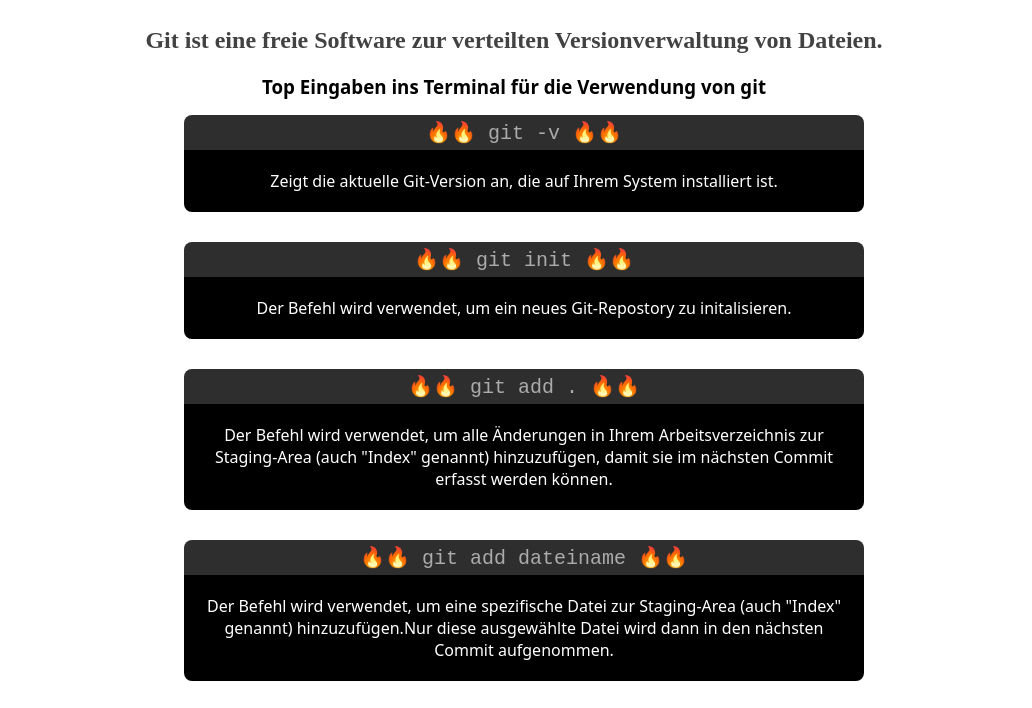
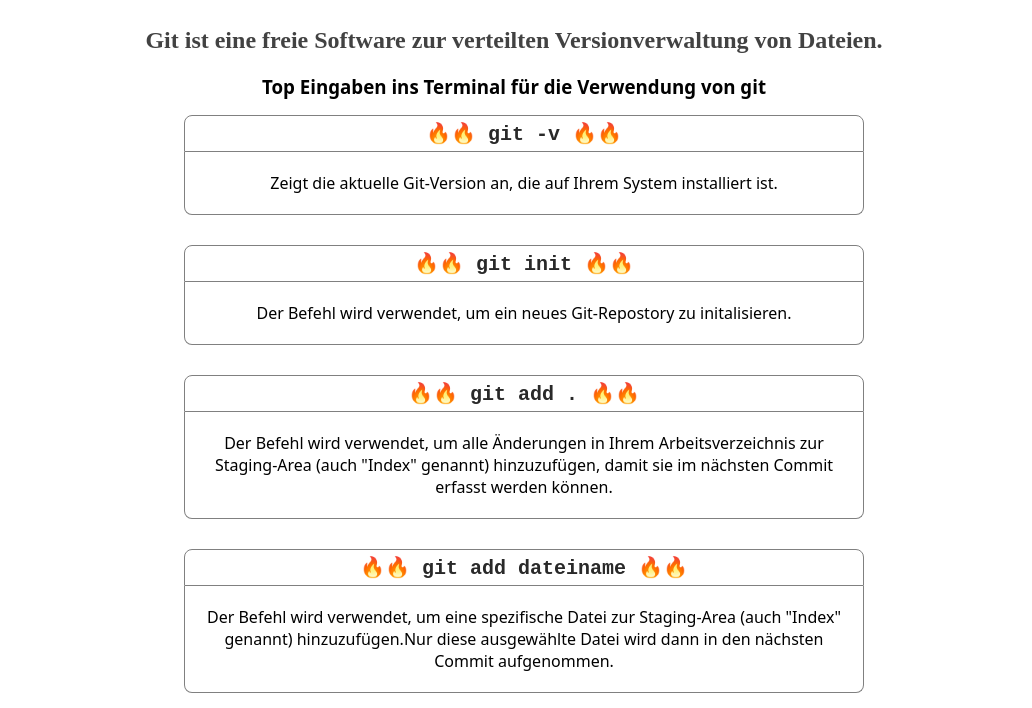
Before and after one commit to andreasReichHl/Git_Cheatsheets, a plain HTML site: page index.html in a window 1280 px wide. Shown: the part 85-793 px from the top of the page, without its empty margins (126-1158 px from the left). Drawn offline with Linux system fonts and the light colour scheme.

Commit message:
changed colors

```diff
--- a/asset/style.css
+++ b/asset/style.css
@@ -44,7 +44,7 @@ li {
     list-style: none;
     font-size: 20px;
     font-family: "Courier New", Courier, monospace;
-    font-weight: 500;
+    font-weight: bold;
 }
 
 li::before {
@@ -66,17 +66,19 @@ ul {
 .box {
     border-top-left-radius: 8px;
     border-top-right-radius: 8px;
-    background-color: rgb(46, 46, 46);
+    border: 1px solid grey;
+    /* background-color: rgb(46, 46, 46); */
     padding: 5px;
-    color: rgb(171, 171, 171);
+    color: rgb(41, 41, 41);
 }
 
 .text {
     padding: 10px;
     margin-bottom: 30px;
-    background-color: black;
     border-bottom-left-radius: 8px;
     border-bottom-right-radius: 8px;
-    color: white;
     font-weight: lighter;
+    border-left: 1px solid grey;
+    border-right: 1px solid grey;
+    border-bottom: 1px solid grey;
 }
```
